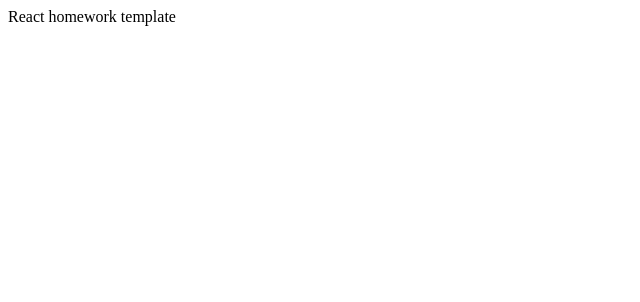
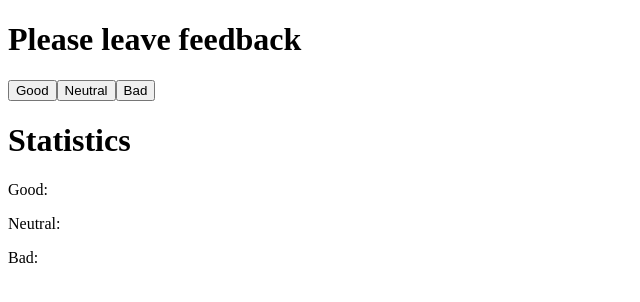
Before and after one commit to Michael-Zhinchyn/goit-react-hw-02-feedback, a React (Create React App) app: page / in a window 1280 px wide. Shown: the top 302 px of the page, without its empty margins (0-640 px from the left). Built offline with nearby package versions, Linux system fonts and the light colour scheme.

Commit message:
update basic jsx

```diff
--- a/src/components/App.jsx
+++ b/src/components/App.jsx
@@ -1,3 +1,9 @@
+import { Feedback } from './Feedback/Feedback';
+
 export const App = () => {
-  return <div>React homework template</div>;
+  return (
+    <>
+      <Feedback></Feedback>
+    </>
+  );
 };
--- /dev/null
+++ b/src/components/Feedback/Feedback.js
@@ -0,0 +1,11 @@
+import { FeedbackOptions } from './FeedbackOptions/FeeedbackOptions';
+import { Statistics } from './Statistics/Statistics';
+
+export const Feedback = () => {
+  return (
+    <>
+      <FeedbackOptions></FeedbackOptions>
+      <Statistics></Statistics>
+    </>
+  );
+};
--- /dev/null
+++ b/src/components/Feedback/FeedbackOptions/FeeedbackOptions.js
@@ -0,0 +1,10 @@
+export const FeedbackOptions = () => {
+  return (
+    <>
+      <h1>Please leave feedback</h1>
+      <button>Good</button>
+      <button>Neutral</button>
+      <button>Bad</button>
+    </>
+  );
+};
--- /dev/null
+++ b/src/components/Feedback/Statistics/Statistics.js
@@ -0,0 +1,10 @@
+export const Statistics = () => {
+  return (
+    <>
+      <h1>Statistics</h1>
+      <p>Good: </p>
+      <p>Neutral: </p>
+      <p>Bad: </p>
+    </>
+  );
+};
```
Also changed, not shown: src/components/Feedback/Feedback.styled.js (added), src/components/Feedback/FeedbackOptions/FeedbackOptions.styled.js (added), src/components/Feedback/Statistics/Statistics.styled.js (added).
